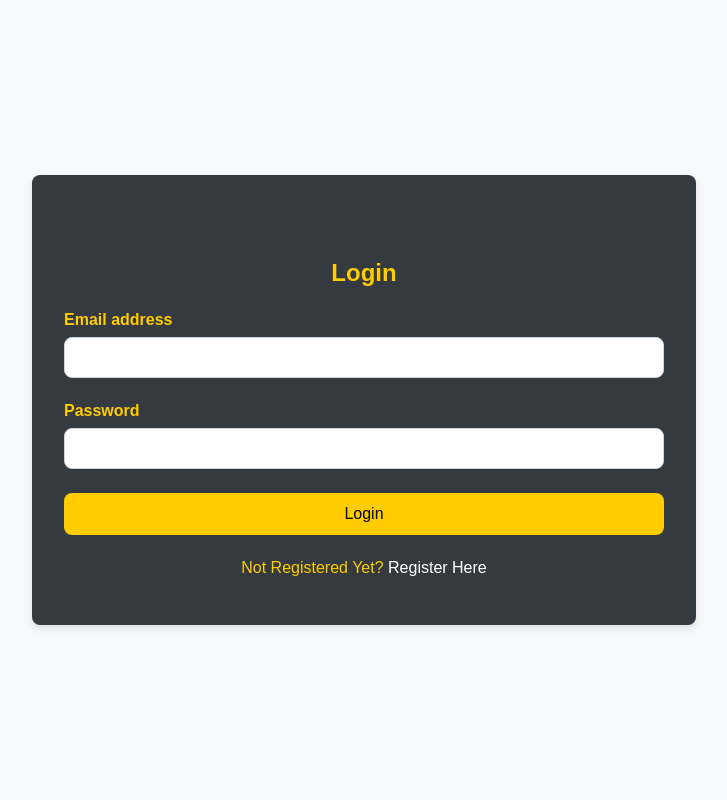
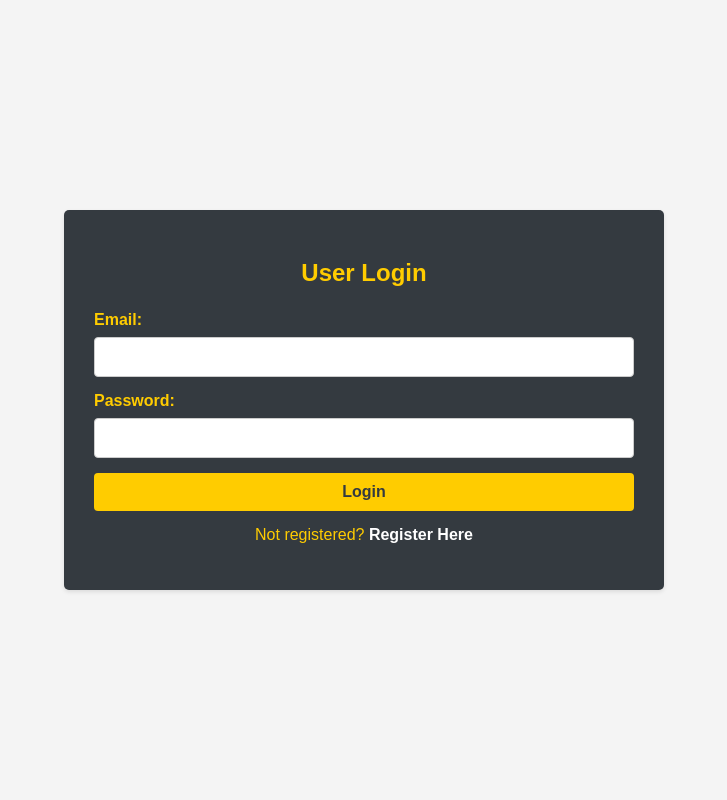
Before and after one commit to JogeeshwaranV/Php_Group, a PHP site: page /login.php in a window 1280 px wide. Shown: the whole page, without its empty margins (276-1003 px from the left). Run offline with PHP 8.4, Linux system fonts and the light colour scheme.

Commit message:
Register and Login Working

```diff
--- a/header.php
+++ b/header.php
@@ -48,9 +48,7 @@
                 <li class="nav-item">
                     <a class="nav-link" href="cart.php">Cart</a>
                 </li>
-                <li class="nav-item">
-                    <a class="nav-link" href="checkout.php">Checkout</a>
-                </li>
+
                 <li class="nav-item">
                     <a class="nav-link" href="logout.php">Log Out</a>
                 </li>
--- a/login.php
+++ b/login.php
@@ -1,170 +1,189 @@
-
 <?php
 session_start();
-if (isset($_SESSION["user"])) {
-    header("Location: home.php");
-    exit();
-}
 
-if (isset($_POST["Login"])) {
-    $email = $_POST["email"];
-    $password = $_POST["password"];
+// Check if the form was submitted
+if ($_SERVER["REQUEST_METHOD"] == "POST") {
+    $servername = "localhost";
+    $username = "root";
+    $password = "";
+    $dbname = "gamestore";
 
-    require_once "database.php";
+    // Create connection
+    $conn = new mysqli($servername, $username, $password, $dbname);
 
-    // Use prepared statements to prevent SQL injection
-    $sql = "SELECT id, fullname, password FROM users WHERE email = ?";
-    $stmt = mysqli_prepare($conn, $sql);
-
-    if (!$stmt) {
-        die("Statement preparation failed: " . mysqli_error($conn));
+    // Check connection
+    if ($conn->connect_error) {
+        die("Connection failed: " . $conn->connect_error);
     }
 
-    mysqli_stmt_bind_param($stmt, "s", $email);
-    mysqli_stmt_execute($stmt);
-    mysqli_stmt_bind_result($stmt, $userId, $fullname, $hashedPassword);
-    mysqli_stmt_fetch($stmt);
+    $email = $_POST['email'];
+    $password = $_POST['password'];
 
-    if ($userId) {
-        if (password_verify($password, $hashedPassword)) {
-            $_SESSION["user"] = $userId; // Store user ID in session
+    // Prepare and bind
+    $stmt = $conn->prepare("SELECT UserID, Password FROM Users WHERE Email = ?");
+    $stmt->bind_param("s", $email);
+
+    // Execute the query
+    $stmt->execute();
+    $stmt->store_result();
+
+    if ($stmt->num_rows > 0) {
+        $stmt->bind_result($userID, $hashed_password);
+        $stmt->fetch();
+
+        // Verify the password
+        if (password_verify($password, $hashed_password)) {
+            $_SESSION['user'] = $userID;
+
+            // Redirect to home.php
             header("Location: home.php");
             exit();
         } else {
-            echo "<div class='alert alert-danger'>Password does not match</div>";
+            $error_msg = "Incorrect password.";
         }
     } else {
-        echo "<div class='alert alert-danger'>Email does not match</div>";
+        $error_msg = "No account found with that email.";
     }
 
-    mysqli_stmt_close($stmt);
-    mysqli_close($conn);
+    // Close statement and connection
+    $stmt->close();
+    $conn->close();
 }
 ?>
-
 
 <!DOCTYPE html>
 <html lang="en">
 <head>
     <meta charset="UTF-8">
     <meta name="viewport" content="width=device-width, initial-scale=1.0">
-    <title>Login</title>
+    <title>User Login</title>
     <style>
         body {
-            background-color: #f8f9fa;
-          display: flex;
+            font-family: Arial, sans-serif;
+            margin: 0;
+            padding: 0;
+            background-color: #f4f4f4;
+            display: flex;
             justify-content: center;
             align-items: center;
             height: 100vh;
-            margin: 0;
-            font-family: Arial, sans-serif;
         }
 
-        .containerl {
-          /*   max-width: 500px; */
+        .container {
             width: 600px;
-           /*  width: 100%; */
-            padding: 2rem;
-            padding-top: 4rem;
-            background-color: #ffffff;
-            border-radius: 8px;
-            box-shadow: 0 4px 8px rgba(0, 0, 0, 0.1);
-            margin: auto;
+            padding: 30px;
+            box-shadow: 0 2px 4px rgba(0, 0, 0, 0.1);
+            border-radius: 5px;
             background-color: #343a40;
-            color:#ffcc00 !important;
+            color: #ffcc00;
+            box-sizing: border-box;
+        }
+
+        .form-group {
+            margin-bottom: 15px;
+        }
+
+        label {
+            display: block;
+            margin-bottom: 0.5rem;
+            font-weight: 600;
+            color: #ffcc00;
+        }
+
+        input[type="text"],
+        input[type="email"],
+        input[type="password"] {
+            width: 100%;
+            padding: 10px;
+            box-sizing: border-box;
+            border: 1px solid #ccc;
+            border-radius: 4px;
+            font-size: 16px;
+            background-color: #fff;
+            color: #000;
         }
 
         h2 {
             text-align: center;
             margin-bottom: 1.5rem;
             font-size: 1.5rem;
-            color:#ffcc00;
+            color: #ffcc00;
         }
 
-        .form-group {
-            margin-bottom: 1.5rem;
+        input[type="submit"] {
+            padding: 10px;
+            cursor: pointer;
+            border-radius: 4px;
+            font-size: 16px;
+            width: 100%;
+            background-color: #ffcc00;
+            border: none;
+            color: #343a40;
+            font-weight: bold;
         }
 
-        .form-label {
-            display: block;
-            margin-bottom: 0.5rem;
-            font-weight: 600;
-
-            color:#ffcc00 !important;
-        }
-
-        .form-control {
-            width: 100%;
-            padding: 0.75rem;
-            border: 1px solid #ced4da;
-            border-radius: 0.5rem;
-            box-sizing: border-box;
-        }
-
-        .btn-primary {
-            display: block;
-            width: 100%;
-            padding: 0.75rem;
-            border: none;
-            border-radius: 0.5rem;
-
-            background-color:#ffcc00 !important;
-            font-size: 1rem;
-            cursor: pointer;
-            transition: background-color 0.3s, border-color 0.3s;
-            text-align: center;
-        }
-
-        .btn-primary:hover {
-            background-color:#343a40 !important;
+        input[type="submit"]:hover {
+            background-color: #343a40;
             color: #ffcc00;
             border: 1px solid #ffcc00;
         }
 
         .alert {
-            margin-top: 1rem;
-            padding: 1rem;
-            border: 1px solid transparent;
-            border-radius: 0.5rem;
+            margin-top: 10px;
+            padding: 10px;
+            border-radius: 4px;
+            font-size: 14px;
+            text-align: center;
         }
 
         .alert-danger {
             color: #721c24;
             background-color: #f8d7da;
-            border-color: #f5c6cb;
+            border: 1px solid #f5c6cb;
+        }
+
+        .alert-success {
+            color: #155724;
+            background-color: #d4edda;
+            border: 1px solid #c3e6cb;
         }
 
         p {
             text-align: center;
-            margin-top: 1.5rem;
+            margin-top: 15px;
+            color: #ffcc00;
         }
 
         a {
             color: white;
             text-decoration: none;
+            font-weight: bold;
         }
 
         a:hover {
             text-decoration: underline;
+            color: #ffcc00;
         }
     </style>
 </head>
 <body>
+    <div class="container">
+        <h2>User Login</h2>
+        <form action="" method="post">
+            <div class="form-group">
+                <label for="email">Email:</label>
+                <input type="email" id="email" name="email" required>
+            </div>
 
-    <div class="containerl">
-        <h2>Login</h2>
-        <form action="login.php" method="post">
             <div class="form-group">
-                <label for="email" class="form-label">Email address</label>
-                <input type="email" class="form-control" id="email" name="email" required>
+                <label for="password">Password:</label>
+                <input type="password" id="password" name="password" required>
             </div>
-            <div class="form-group">
-                <label for="password" class="form-label">Password</label>
-                <input type="password" class="form-control" id="password" name="password" required>
-            </div>
-            <button type="submit" name="Login" class="btn-primary">Login</button>
+
+            <input type="submit" value="Login">
+            <?php if (!empty($error_msg)) echo '<div class="alert alert-danger">' . $error_msg . '</div>'; ?>
         </form>
-        <p>Not Registered Yet? <a href="register.php">Register Here</a></p>
+        <p>Not registered? <a href="register.php">Register Here</a></p>
     </div>
 </body>
 </html>
```
Also changed, not shown: database.php (deleted, +0 -16 lines), register.php (+123 -101 lines).
